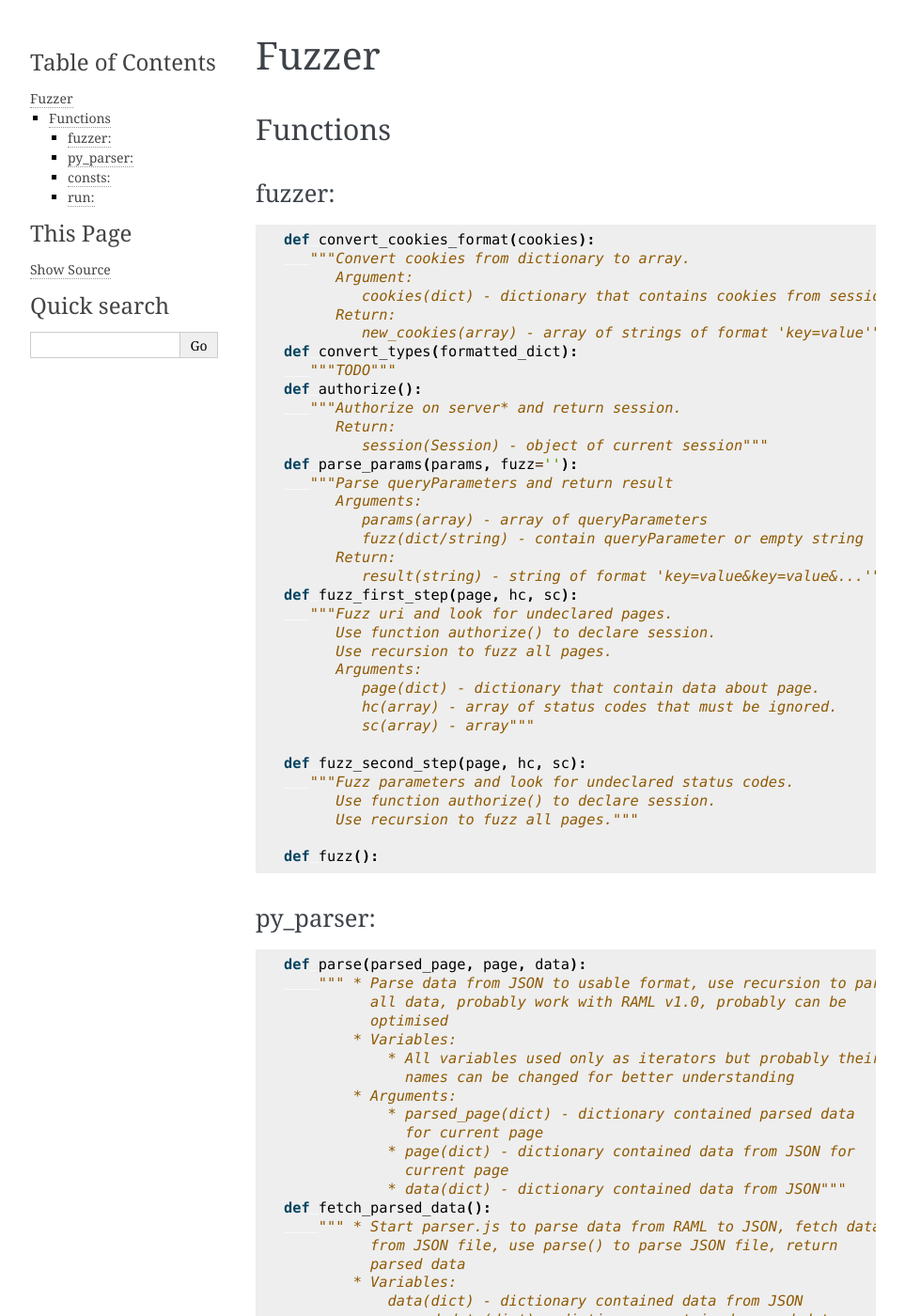
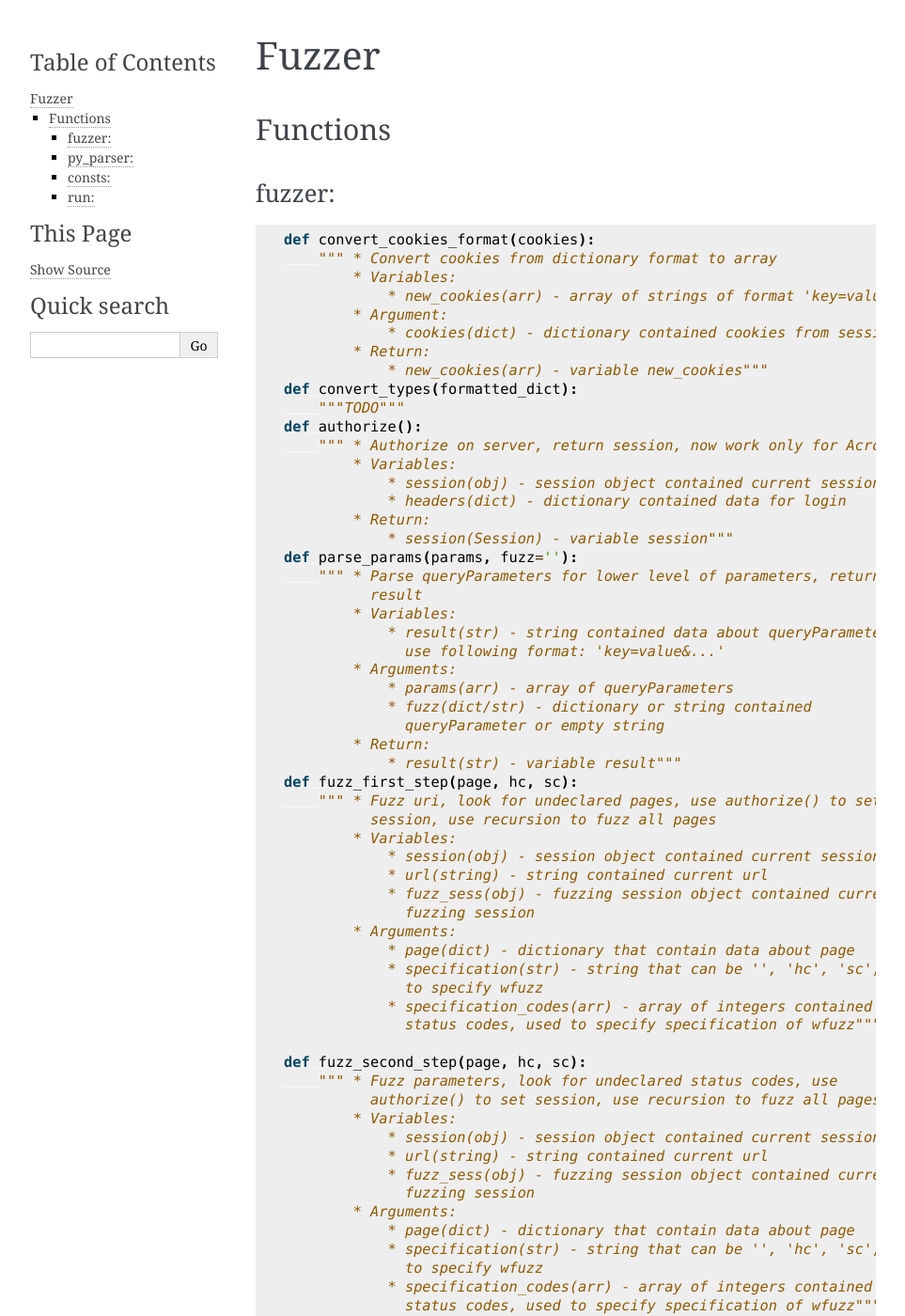
Before and after one commit to FChikh/REST-API-Fuzzer, a Sphinx documentation site: the page built from docs/doc.rst, in a window 1280 px wide and 1400 px high. Shown: the whole window at 94% size, without its empty margins (148-1111 px from the left). Built offline with Sphinx 7.4.7, drawn with Linux system fonts in a browser that asks for light colours; some of the changed text lies outside the part shown.

Commit message:
n_commit

```diff
--- a/docs/doc.rst
+++ b/docs/doc.rst
@@ -11,40 +11,76 @@ fuzzer:
 ~~~~~~~~~~~~~~~~~~
 .. code-block:: python
 
-   def convert_cookies_format(cookies):
-      """Convert cookies from dictionary to array.
-         Argument:
-            cookies(dict) - dictionary that contains cookies from session
-         Return:
-            new_cookies(array) - array of strings of format 'key=value'"""
-   def convert_types(formatted_dict):
-      """TODO"""
-   def authorize():
-      """Authorize on server* and return session.
-         Return:
-            session(Session) - object of current session"""
-   def parse_params(params, fuzz=''):
-      """Parse queryParameters and return result
-         Arguments:
-            params(array) - array of queryParameters
-            fuzz(dict/string) - contain queryParameter or empty string
-         Return:
-            result(string) - string of format 'key=value&key=value&...'"""
-   def fuzz_first_step(page, hc, sc):
-      """Fuzz uri and look for undeclared pages.
-         Use function authorize() to declare session.
-         Use recursion to fuzz all pages.
-         Arguments:
-            page(dict) - dictionary that contain data about page.
-            hc(array) - array of status codes that must be ignored.
-            sc(array) - array"""
+    def convert_cookies_format(cookies):
+        """ * Convert cookies from dictionary format to array
+            * Variables:
+                * new_cookies(arr) - array of strings of format 'key=value'
+            * Argument:
+                * cookies(dict) - dictionary contained cookies from session
+            * Return:
+                * new_cookies(arr) - variable new_cookies"""
+    def convert_types(formatted_dict):
+        """TODO"""
+    def authorize():
+        """ * Authorize on server, return session, now work only for Acronis
+            * Variables:
+                * session(obj) - session object contained current session
+                * headers(dict) - dictionary contained data for login
+            * Return:
+                * session(Session) - variable session"""
+    def parse_params(params, fuzz=''):
+        """ * Parse queryParameters for lower level of parameters, return
+              result
+            * Variables:
+                * result(str) - string contained data about queryParameters,
+                  use following format: 'key=value&...'
+            * Arguments:
+                * params(arr) - array of queryParameters
+                * fuzz(dict/str) - dictionary or string contained
+                  queryParameter or empty string
+            * Return:
+                * result(str) - variable result"""
+    def fuzz_first_step(page, hc, sc):
+        """ * Fuzz uri, look for undeclared pages, use authorize() to set
+              session, use recursion to fuzz all pages
+            * Variables:
+                * session(obj) - session object contained current session
+                * url(string) - string contained current url
+                * fuzz_sess(obj) - fuzzing session object contained current
+                  fuzzing session
+            * Arguments:
+                * page(dict) - dictionary that contain data about page
+                * specification(str) - string that can be '', 'hc', 'sc', used
+                  to specify wfuzz
+                * specification_codes(arr) - array of integers contained
+                  status codes, used to specify specification of wfuzz"""
 
-   def fuzz_second_step(page, hc, sc):
-      """Fuzz parameters and look for undeclared status codes.
-         Use function authorize() to declare session.
-         Use recursion to fuzz all pages."""
+    def fuzz_second_step(page, hc, sc):
+        """ * Fuzz parameters, look for undeclared status codes, use
+              authorize() to set session, use recursion to fuzz all pages
+            * Variables:
+                * session(obj) - session object contained current session
+                * url(string) - string contained current url
+                * fuzz_sess(obj) - fuzzing session object contained current
+                  fuzzing session
+            * Arguments:
+                * page(dict) - dictionary that contain data about page
+                * specification(str) - string that can be '', 'hc', 'sc', used
+                  to specify wfuzz
+                * specification_codes(arr) - array of integers contained
+                  status codes, used to specify specification of wfuzz"""
 
-   def fuzz():
+    def fuzz():
+        """ * Run fuzz_first_step() and fuzz_second_step() to fuzz server
+            * Variables:
+                * None
+            * Arguments:
+                * data(dict) - dictionary that contain data about server
+                * specification(str) - string that can be '', 'hc', 'sc', used
+                  in fuzz_first_step() and fuzz_second_step() to specify wfuzz
+                * specification_codes(arr) - array of integers contained
+                  status codes, used in fuzz_first_step() and fuzz_second_step()
+                  to specify specification of wfuzz"""
 
 ~~~~~~~~~~~~~~~~~~
 py_parser:
@@ -52,29 +88,27 @@ py_parser:
 .. code-block:: python
 
     def parse(parsed_page, page, data):
-        """ * Parse data from JSON to usable format, use recursion to parse
-              all data, probably work with RAML v1.0, probably can be
-              optimised
+        """ * Parse data from JSON to usable format, use recursion to parse all
+              data, probably work with RAML v1.0, probably can be optimised
             * Variables:
-                * All variables used only as iterators but probably their
-                  names can be changed for better understanding
+                * All variables used only as iterators but probably their names
+                  can be changed for better understanding
             * Arguments:
-                * parsed_page(dict) - dictionary contained parsed data
-                  for current page
-                * page(dict) - dictionary contained data from JSON for
+                * parsed_page(dict) - dictionary contained parsed data for
                   current page
+                * page(dict) - dictionary contained data from JSON for current
+                  page
                 * data(dict) - dictionary contained data from JSON"""
     def fetch_parsed_data():
-        """ * Start parser.js to parse data from RAML to JSON, fetch data
-              from JSON file, use parse() to parse JSON file, return
-              parsed data
+        """ * Start parser.js to parse data from RAML to JSON, fetch data from
+              JSON file, use parse() to parse JSON file, return parsed data
             * Variables:
-                data(dict) - dictionary contained data from JSON
-                parsed_data(dict) - dictionary contained parsed data
+                * data(dict) - dictionary contained data from JSON
+                * parsed_data(dict) - dictionary contained parsed data
             * Arguments:
-                path(str) - string contained full path to RAML file
+                * path(str) - string contained full path to RAML file
             * Return:
-                parsed_data(dict) - variable parsed_data"""
+                * parsed_data(dict) - variable parsed_data"""
 
 ~~~~~~~~~~~~~~~~~~
 consts:
@@ -95,14 +129,14 @@ run:
 
     def main():
         """ * Make console input/output, open/make file log.txt,
-              specify fuzzer for user, call fetch_parsed_data() to fetch parsed data
-              and fuzz() to fuzz
+              specify fuzzer for user, call fetch_parsed_data() to fetch parsed
+              data and fuzz() to fuzz
             * Variables:
                 * ans(str) - string contained user answer
                 * data(dict) - dictionary contained parsed data from json
-                * start_time(time) - time variable used for calculation of program
-                 working time
-                * specification(string) - can be '', 'hc', 'sc', used in fuzz,
-                  specify wfuzz
-                * specification_codes(array) - array of status codes used in fuzz,
-                  can also be changed in fuzz""
+                * start_time(time) - time variable used for calculation of
+                  program working time
+                * specification(str) - string that can be '', 'hc', 'sc', used
+                  in fuzz, used to specify wfuzz
+                * specification_codes(arr) - array of integers contained
+                  status codes, used in fuzz, can be changed in fuzz"""
```
